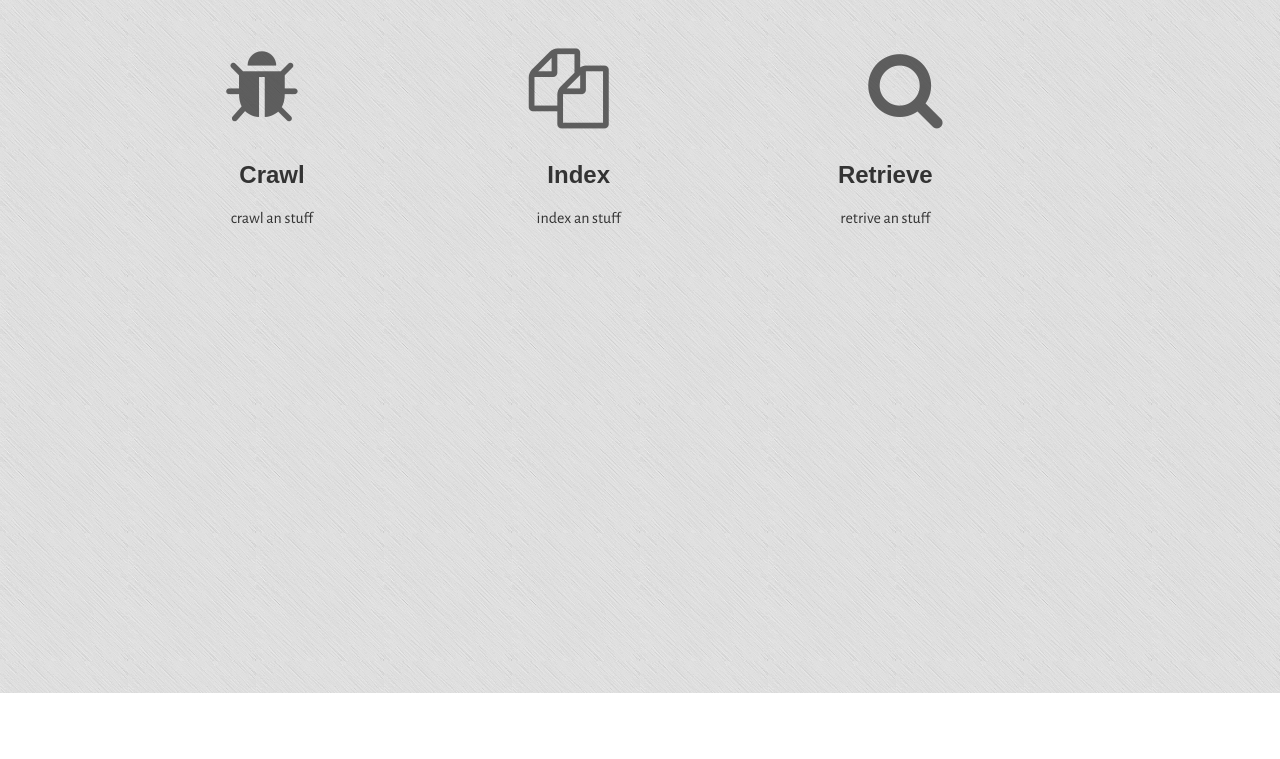
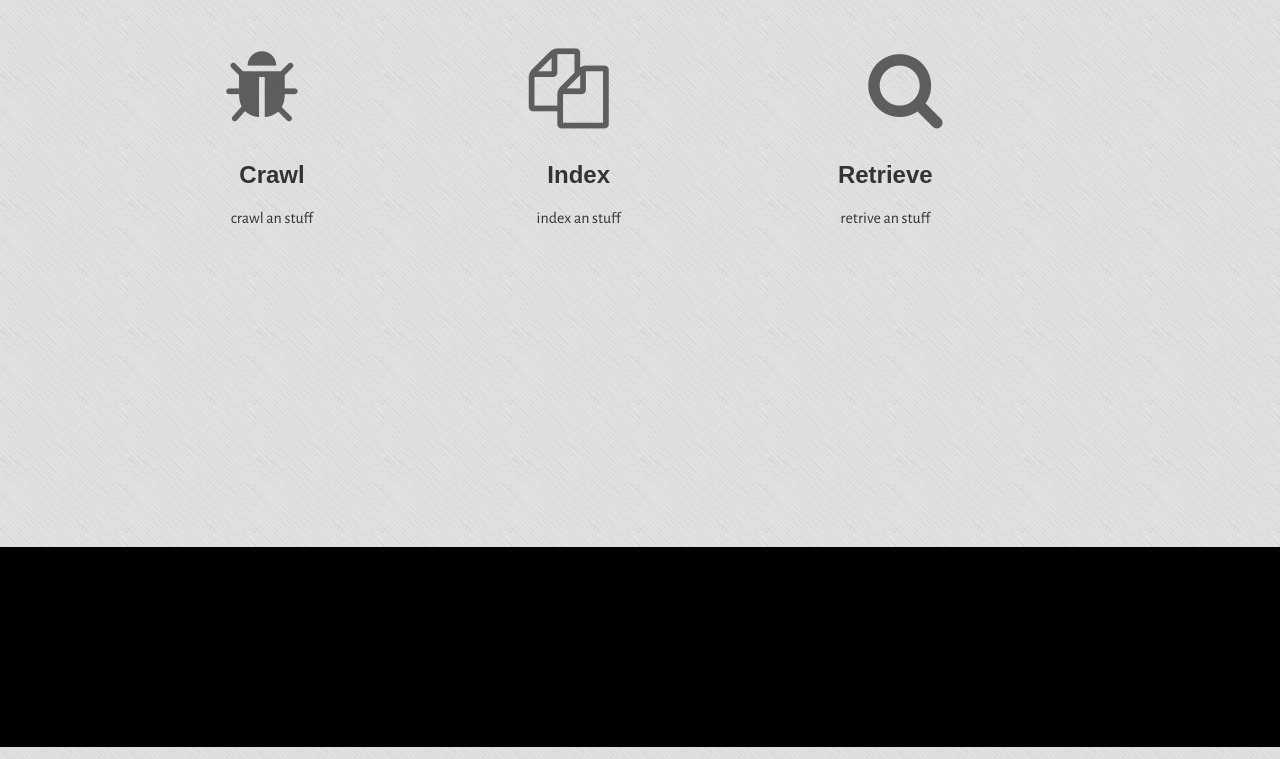
Before and after one commit to ha-D/Gazzle, a plain HTML site: page public/index.html in a window 1280 px wide. Shown: the part 107-866 px from the top of the page. Before the commit the page ends 800 px from the top, so only its background shows below. Drawn offline with nearby package versions, Linux system fonts and the light colour scheme; a web font is replaced by a local one.

Commit message:
Add footer

```diff
--- a/public/index.html
+++ b/public/index.html
@@ -100,6 +100,8 @@
 					</div>
 				</div>
 			</div>
+			<div class="footer">
+			</div>
 		</div>
 	</div>
 
--- a/public/static/css/style.css
+++ b/public/static/css/style.css
@@ -93,3 +93,13 @@ a:hover{
 .home-item:hover .title{
 	color: #009CC3;
 }
+
+.content {
+	min-height: 550px;
+}
+
+.footer {
+	min-height: 200px;
+	/*height: 200px;*/
+	background-color: black;
+}
```
